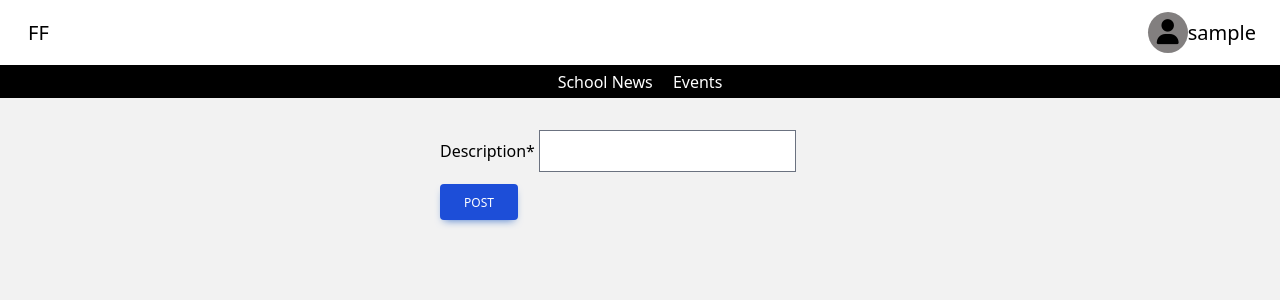
After one commit to limFakson/FF, a Django app: page /post in a window 1280 px wide. The commit adds this page. Shown: the top 300 px of the page. Run offline with Django 5.2, Linux system fonts and the light colour scheme; the visitor is signed in with stand-in values (Sample User, id 1); some libraries are stand-ins or nearby versions.

Commit message:
added post page and implemented the model and form for it

```diff
--- a/theme/static/css/dist/styles.css
+++ b/theme/static/css/dist/styles.css
@@ -1130,6 +1106,11 @@ select {
   border-color: rgb(239 68 68 / var(--tw-border-opacity));
 }
 
+.bg-\[\#000\] {
+  --tw-bg-opacity: 1;
+  background-color: rgb(0 0 0 / var(--tw-bg-opacity));
+}
+
 .bg-\[\#fff\] {
   --tw-bg-opacity: 1;
   background-color: rgb(255 255 255 / var(--tw-bg-opacity));
@@ -1170,15 +1151,6 @@ select {
   background-color: rgb(255 255 255 / var(--tw-bg-opacity));
 }
 
-.bg-\[\#00000\] {
-  background-color: #00000;
-}
-
-.bg-\[\#000\] {
-  --tw-bg-opacity: 1;
-  background-color: rgb(0 0 0 / var(--tw-bg-opacity));
-}
-
 .to-slate-950 {
   --tw-gradient-to: #020617 var(--tw-gradient-to-position);
 }
@@ -1187,20 +1159,20 @@ select {
   fill: currentColor;
 }
 
-.p-4 {
-  padding: 1rem;
+.p-3 {
+  padding: 0.75rem;
 }
 
 .p-8 {
   padding: 2rem;
 }
 
-.p-3 {
-  padding: 0.75rem;
+.p-\[3px\] {
+  padding: 3px;
 }
 
-.p-2 {
-  padding: 0.5rem;
+.p-\[5px\] {
+  padding: 5px;
 }
 
 .px-2 {
@@ -1223,6 +1195,11 @@ select {
   padding-right: 1.5rem;
 }
 
+.py-1 {
+  padding-top: 0.25rem;
+  padding-bottom: 0.25rem;
+}
+
 .py-2 {
   padding-top: 0.5rem;
   padding-bottom: 0.5rem;
@@ -1233,22 +1210,8 @@ select {
   padding-bottom: 0.75rem;
 }
 
-.px-\[5px\] {
-  padding-left: 5px;
-  padding-right: 5px;
-}
-
-.py-1 {
-  padding-top: 0.25rem;
-  padding-bottom: 0.25rem;
-}
-
 .pb-2 {
   padding-bottom: 0.5rem;
-}
-
-.pr-2 {
-  padding-right: 0.5rem;
 }
 
 .pt-2 {
@@ -1276,9 +1231,13 @@ select {
   line-height: 1;
 }
 
-.text-lg {
-  font-size: 1.125rem;
-  line-height: 1.75rem;
+.text-\[25px\] {
+  font-size: 25px;
+}
+
+.text-base {
+  font-size: 1rem;
+  line-height: 1.5rem;
 }
 
 .text-sm {
@@ -1294,19 +1253,6 @@ select {
 .text-xs {
   font-size: 0.75rem;
   line-height: 1rem;
-}
-
-.text-\[30px\] {
-  font-size: 30px;
-}
-
-.text-\[25px\] {
-  font-size: 25px;
-}
-
-.text-base {
-  font-size: 1rem;
-  line-height: 1.5rem;
 }
 
 .font-bold {
--- a/website/forms.py
+++ b/website/forms.py
@@ -27,4 +27,4 @@ class Registerform(UserCreationForm):
 class Postform(forms.ModelForm):
     class Meta:
         model = Post
-        fields = ["description", "media"]
+        fields = ["description"]
--- a/website/models.py
+++ b/website/models.py
@@ -1,6 +1,10 @@
 from django.db import models
+from django.contrib.auth.models import User
 
 # Create your models here.
 class Post(models.Model):
+    author = models.ForeignKey(User, on_delete=models.CASCADE, default=None)
     description = models.CharField(max_length=30000)
     media = models.FileField(upload_to="fiie/image/", default=None)
+    created_at = models.DateTimeField(auto_now_add=True)
+    updated_at = models.DateField(auto_now=True)
--- a/website/templates/base.html
+++ b/website/templates/base.html
@@ -13,10 +13,9 @@
     <style>
         .head{
             border-bottom: 1px #000000 solid;
-            drop-
         }
         .profile{
-            background-color: #f2f2f2;
+            background-color: #827f7f;
             border-radius: 50%;
         }
     </style>
@@ -32,8 +31,10 @@
                 <p class="to-slate-950 text-xl">FF</p>
             </div>
             {% if user.is_authenticated %}
-            <div class="profile cursor-pointer w-[40px] flex justify-center items-center">
-                <i class="fa-solid fa-user text-[25px] "></i>
+            <div class="author flex items-center justify-center">
+                <div class="profile cursor-pointer w-[40px] p-[5px] flex justify-center items-center">
+                    <i class="fa-solid fa-user text-[25px] p-[3px]"></i>
+                </div>
                 <div class="user">
                     <span class="acct text-xl">
                         {{ user.username }}
--- a/website/templates/main/home.html
+++ b/website/templates/main/home.html
@@ -1,7 +1,7 @@
 {% extends "base.html" %}
 {% block title %} Forum {% endblock %}
 {% block content %}
-<div class="post">
+<div class="post border-1-[#000] bg-white rounded-2xl">
     <div class="post-author"></div>
     <div class="post-details"></div>
     <div class="post-action">
--- /dev/null
+++ b/website/templates/main/post.html
@@ -0,0 +1,20 @@
+{% extends "base.html" %}
+{% block title %} Create Post {% endblock %}
+{% load crispy_forms_tags %}
+{% block content %}
+<div class="bg">
+    <div class="grid p-8">
+        <div class="justify-self-center self-center container w-[25rem]">
+            <form method="POST">
+                {% csrf_token %}
+                {{ form|crispy }}
+                <button
+                type="submit"
+                class="inline-block rounded bg-blue-700 px-6 pb-2 pt-2.5 text-xs font-medium uppercase leading-normal text-white shadow-[0_4px_9px_-4px_#3b71ca] transition duration-150 ease-in-out hover:bg-primary-600 hover:shadow-[0_8px_9px_-4px_rgba(59,113,202,0.3),0_4px_18px_0_rgba(59,113,202,0.2)] focus:bg-primary-600 focus:shadow-[0_8px_9px_-4px_rgba(59,113,202,0.3),0_4px_18px_0_rgba(59,113,202,0.2)] focus:outline-none focus:ring-0 active:bg-primary-700 active:shadow-[0_8px_9px_-4px_rgba(59,113,202,0.3),0_4px_18px_0_rgba(59,113,202,0.2)] dark:shadow-[0_4px_9px_-4px_rgba(59,113,202,0.5)] dark:hover:shadow-[0_8px_9px_-4px_rgba(59,113,202,0.2),0_4px_18px_0_rgba(59,113,202,0.1)] dark:focus:shadow-[0_8px_9px_-4px_rgba(59,113,202,0.2),0_4px_18px_0_rgba(59,113,202,0.1)] dark:active:shadow-[0_8px_9px_-4px_rgba(59,113,202,0.2),0_4px_18px_0_rgba(59,113,202,0.1)]">
+                Post
+                </button>
+            </form>
+        </div>
+    </div>
+</div>
+{% endblock %}
--- a/website/urls.py
+++ b/website/urls.py
@@ -6,4 +6,6 @@ urlpatterns = [
     path('', views.home, name='home'),
     path('home', views.home, name='home'),
     path('reg', views.register, name='sign-up'),
+    path('logput', views.logout, name='logout'),
+    path('post', views.post, name='post'),
 ]
--- a/website/views.py
+++ b/website/views.py
@@ -1,12 +1,27 @@
 from django.shortcuts import render, redirect
 from django.contrib.auth import login, logout, authenticate
 from django.contrib.auth.models import Group, User
-from django.contrib.auth.decorators import login_required
+from django.contrib.auth.decorators import login_required, permission_required
 
-from .forms import Registerform
+from .forms import Registerform, Postform
+from .models import Post
 # Create your views here.
 def home(request):
+    posts = Post.objects.all()
     return render(request, 'main/home.html')
+
+@login_required
+def post(request):
+    form = Postform() # Initialize form at the beginning
+    if request.method == 'POST':
+        form = Postform(request.POST)
+        if form.is_valid():
+            post = form.save(commit=False)
+            post.author = request.user
+            post.save()
+            return redirect('/home')
+    return render(request, 'main/post.html', {'form': form})
+
 
 def register(request):
     if request.user.is_authenticated:
@@ -18,7 +33,13 @@ def register(request):
             user = form.save()
             login(request, user)
             return redirect('/login')
+        else:
+            form = Registerform()
     else:
         form = Registerform()
 
     return render(request, 'registration/register.html', {'form': form})
+
+def logout(request):
+    logout(request)
+    return redirect('/home')
```
Also changed, not shown: other parts of theme/static/css/dist/styles.css (+6 -38 lines), website/migrations/0001_initial.py, website/migrations/0002_post_media.py (deleted).
